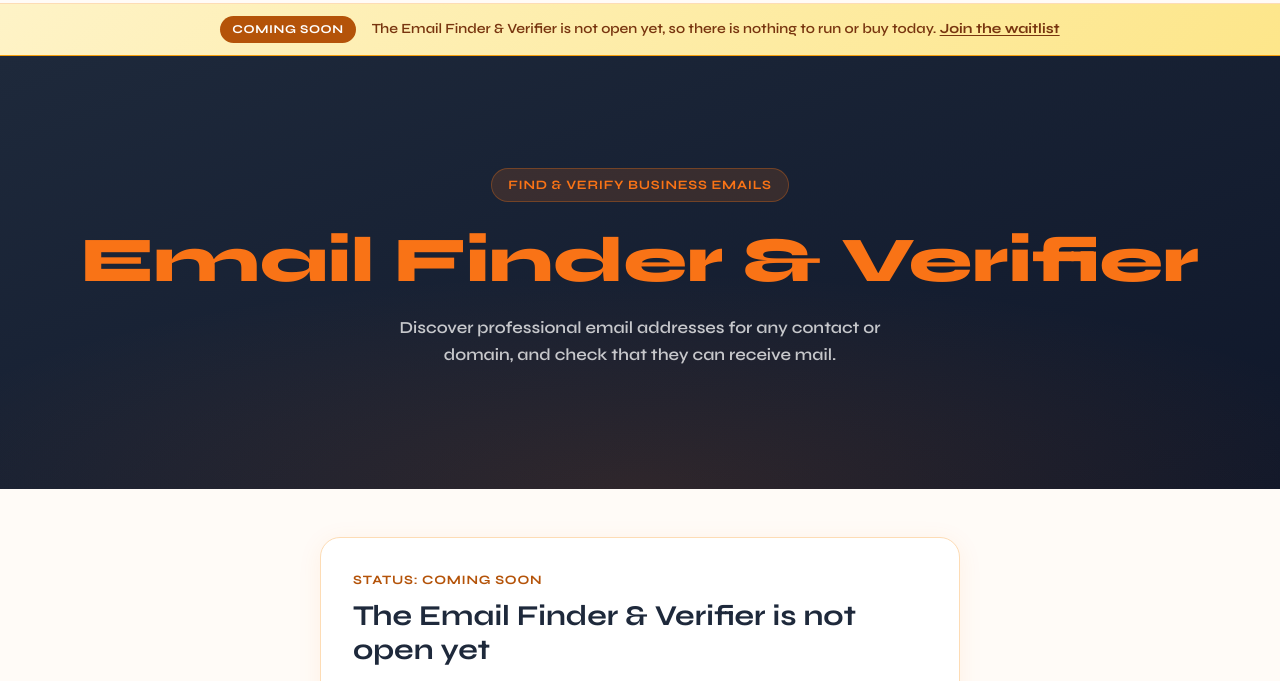
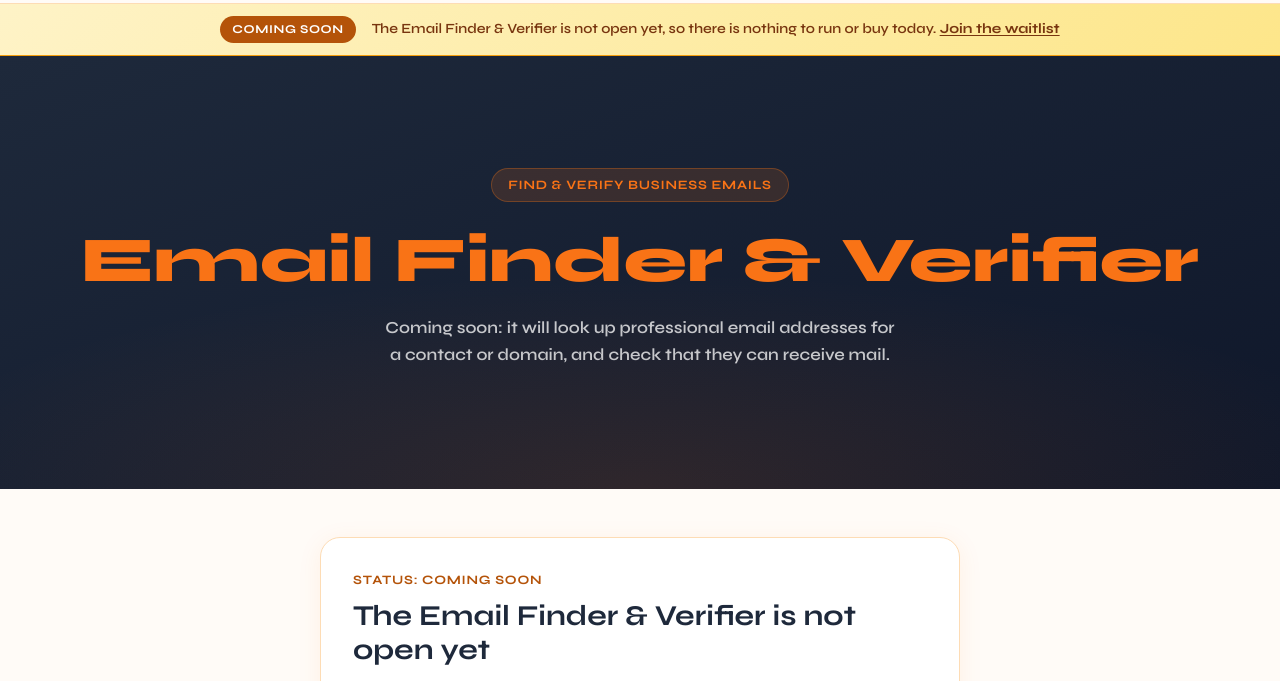
Before and after one commit to mdothree/ronnascanner-emails, a website: page public/index.html in a window 1280 px wide. Shown: the part 73-754 px from the top of the page. Drawn offline with Linux system fonts and the light colour scheme.

Commit message:
copy(ronna): honest hero while RONNA_LIVE=false
Hero sub (and the leads h1) now swap on html[data-ronna] (js/config/flags.js):
data-ronna-soon shows "Coming soon: ..." / "When it opens, it will ..." copy;
data-ronna-live keeps the original copy, so RONNA_LIVE=true restores it.

Co-Authored-By: Claude Opus 5.5 <noreply@anthropic.com>

```diff
--- a/public/index.html
+++ b/public/index.html
@@ -84,7 +84,9 @@
   <section class="hero">
     <div class="hero-badge">Find &amp; Verify Business Emails</div>
     <h1 class="hero-title"><em>Email Finder &amp; Verifier</em></h1>
-    <p class="hero-sub">Discover professional email addresses for any contact or domain, and check that they can receive mail.</p>
+    <!-- RONNA-HERO-HONEST: hero copy swaps on RONNA_LIVE (js/config/flags.js) via data-ronna-live / data-ronna-soon. -->
+    <p class="hero-sub" data-ronna-live>Discover professional email addresses for any contact or domain, and check that they can receive mail.</p>
+    <p class="hero-sub" data-ronna-soon>Coming soon: it will look up professional email addresses for a contact or domain, and check that they can receive mail.</p>
   </section>
   <!-- RONNA-S8 coming soon (Bridge MDO-S8 option c). Shown while RONNA_LIVE is false (js/config/flags.js). -->
   <section class="soon-section" id="waitlist" data-ronna-soon aria-labelledby="soon-title">
```
